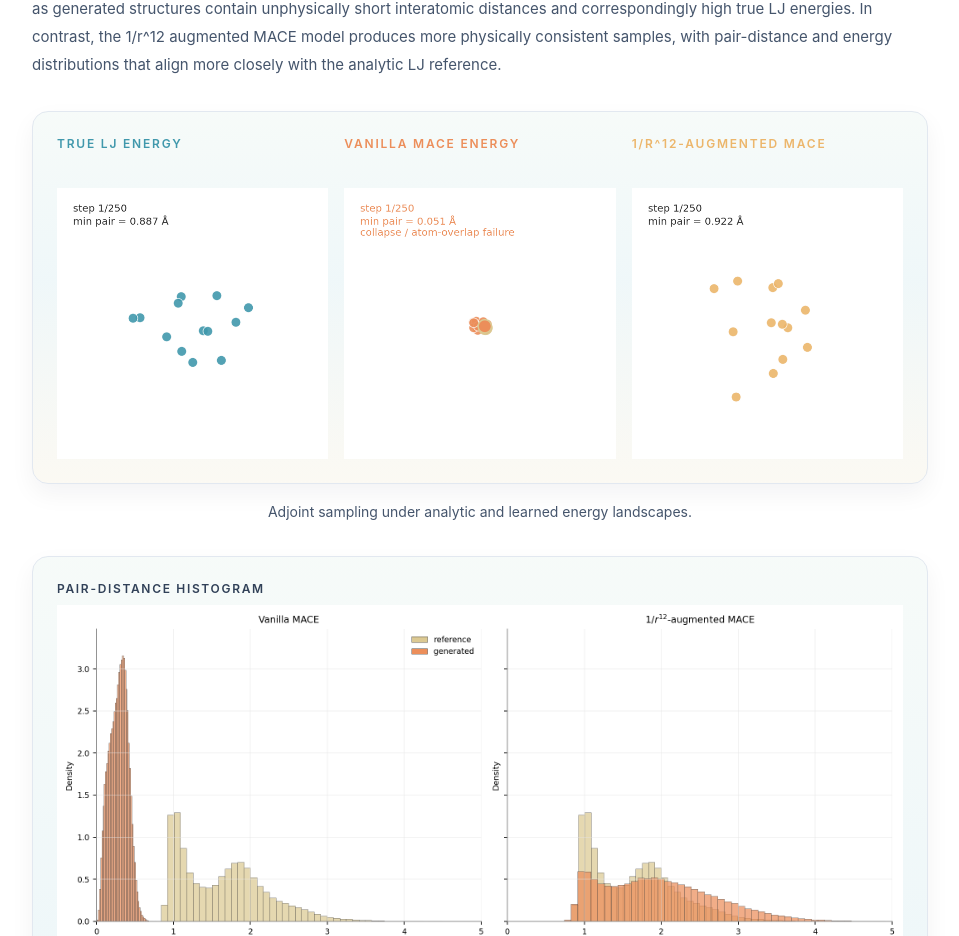
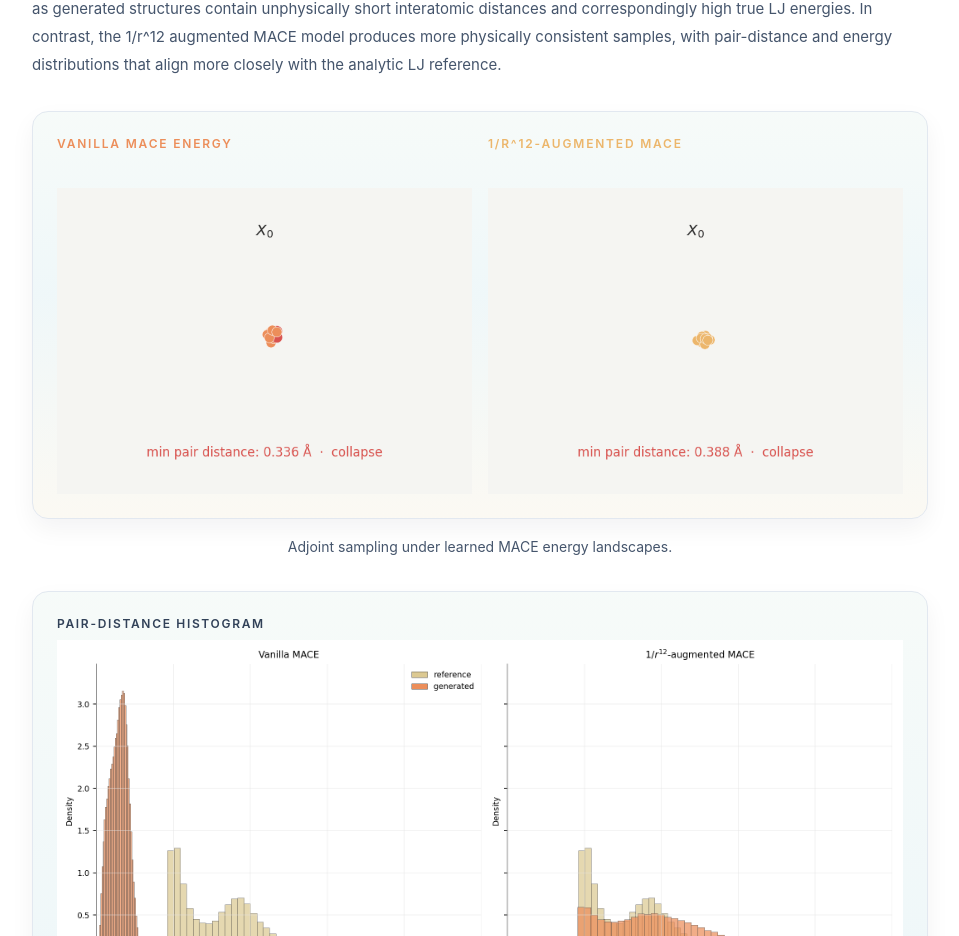
Before and after one commit to sophiageng0808/attracting-trouble, a React (Vite) app in the folder attracting-trouble/: page / in a window 1280 px wide. Shown: the part 3079-4015 px from the top of the page, without its empty margins (160-1119 px from the left). Built offline with nearby package versions, Linux system fonts and the light colour scheme.

Commit message:
fix adjoint sampling gif

```diff
--- a/attracting-trouble/src/App.tsx
+++ b/attracting-trouble/src/App.tsx
@@ -154,20 +154,14 @@ function FailureRatesTable() {
 
 const adjointSamplingPanels = [
   {
-    title: "True LJ energy",
-    src: "/gifs/true_lj_guided.gif",
-    alt: "Adjoint sampling under the true Lennard-Jones energy",
-    color: accent.tealDark,
-  },
-  {
     title: "Vanilla MACE energy",
-    src: "/gifs/vanilla_mace.gif",
+    src: "/gifs/adjoint_generation_vanilla_evolve.gif",
     alt: "Adjoint sampling under vanilla MACE energy showing collapse failure",
     color: accent.coral,
   },
   {
     title: "1/r^12-augmented MACE",
-    src: "/gifs/r12_mace.gif",
+    src: "/gifs/adjoint_generation_r12_evolve.gif",
     alt: "Adjoint sampling under 1/r^12-augmented MACE energy",
     color: accent.gold,
   },
@@ -176,7 +170,7 @@ const adjointSamplingPanels = [
 function AdjointSamplingComparison() {
   return (
     <div className="space-y-2">
-      <div className="grid gap-x-4 md:grid-cols-3">
+      <div className="grid gap-x-4 md:grid-cols-2">
         {adjointSamplingPanels.map((panel) => (
           <div
             key={`${panel.title}-label`}
@@ -187,13 +181,13 @@ function AdjointSamplingComparison() {
           </div>
         ))}
       </div>
-      <div className="grid gap-x-4 md:grid-cols-3">
+      <div className="grid gap-x-4 md:grid-cols-2">
         {adjointSamplingPanels.map((panel) => (
           <img
             key={`${panel.title}-gif`}
             src={panel.src}
             alt={panel.alt}
-            className="block aspect-square w-full"
+            className="block h-auto w-full object-contain"
           />
         ))}
       </div>
@@ -353,7 +347,7 @@ export default function MLIPProjectPage() {
 
           <div className="mt-8">
             <FigureBlock
-              caption="Adjoint sampling under analytic and learned energy landscapes."
+              caption="Adjoint sampling under learned MACE energy landscapes."
             >
               <AdjointSamplingComparison />
             </FigureBlock>
```
Also changed, not shown: attracting-trouble/public/gifs/adjoint_generation_r12_evolve.gif (added), attracting-trouble/public/gifs/adjoint_generation_vanilla_evolve.gif (added).
